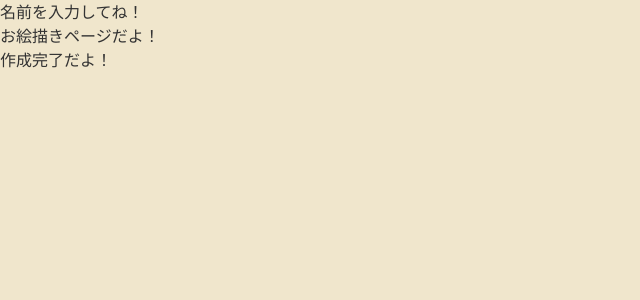
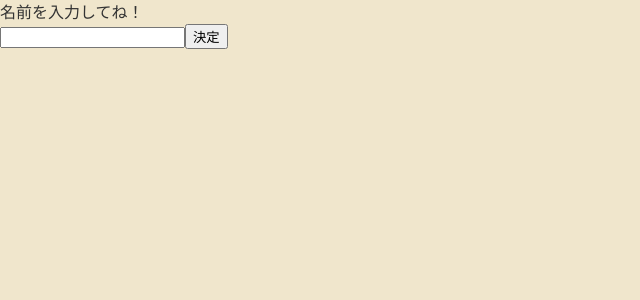
Before and after one commit to kp047i/nanjamonja-future-front, a React (Vite) app: page /character in a window 1280 px wide. Shown: the top 300 px of the page, without its empty margins (0-640 px from the left). Built offline with nearby package versions, Linux system fonts and the light colour scheme.

Commit message:
画面を用意

```diff
--- a/src/pages/character/components/scene/OekakiScene.tsx
+++ b/src/pages/character/components/scene/OekakiScene.tsx
@@ -1,7 +1,13 @@
-export const OekakiScene = () => {
+interface Props {
+  next?: () => void;
+}
+
+export const OekakiScene = ({next}: Props) => {
+
   return (
     <div>
       <p>お絵描きページだよ！</p>
+      <button onClick={next}>完成</button>
     </div>
   )
 }
--- a/src/pages/character/components/scene/UserNameScene.tsx
+++ b/src/pages/character/components/scene/UserNameScene.tsx
@@ -1,7 +1,14 @@
-export const UserNameScene = () => {
+interface Props {
+  next: () => void;
+}
+
+export const UserNameScene = ({next}: Props) => {
+
   return (
     <div>
       <p>名前を入力してね！</p>
+      <input type="text" />
+      <button onClick={next}>決定</button>
     </div>
   )
 }
--- a/src/pages/character/index.tsx
+++ b/src/pages/character/index.tsx
@@ -4,13 +4,17 @@ import styled from "styled-components";
 import { UserNameScene } from "./components/scene/UserNameScene";
 import { OekakiScene } from "./components/scene/OekakiScene";
 import { FinishScene } from "./components/scene/FinishScene";
+import { useState } from "react";
+
+type Scene = 'username' | 'oekaki' | 'finish';
 
 export const Character = () => {
+  const [scene, setScene] = useState<Scene>('username')
   return (
     <CharacterLayout>
-      <UserNameScene />
-      <OekakiScene />
-      <FinishScene />
+      {scene === 'username' && <UserNameScene next={() => setScene('oekaki')} />}
+      {scene === 'oekaki' && <OekakiScene next={() => setScene('finish')} />}
+      {scene === 'finish' && <FinishScene />}
     </CharacterLayout>
   );
 };
```
